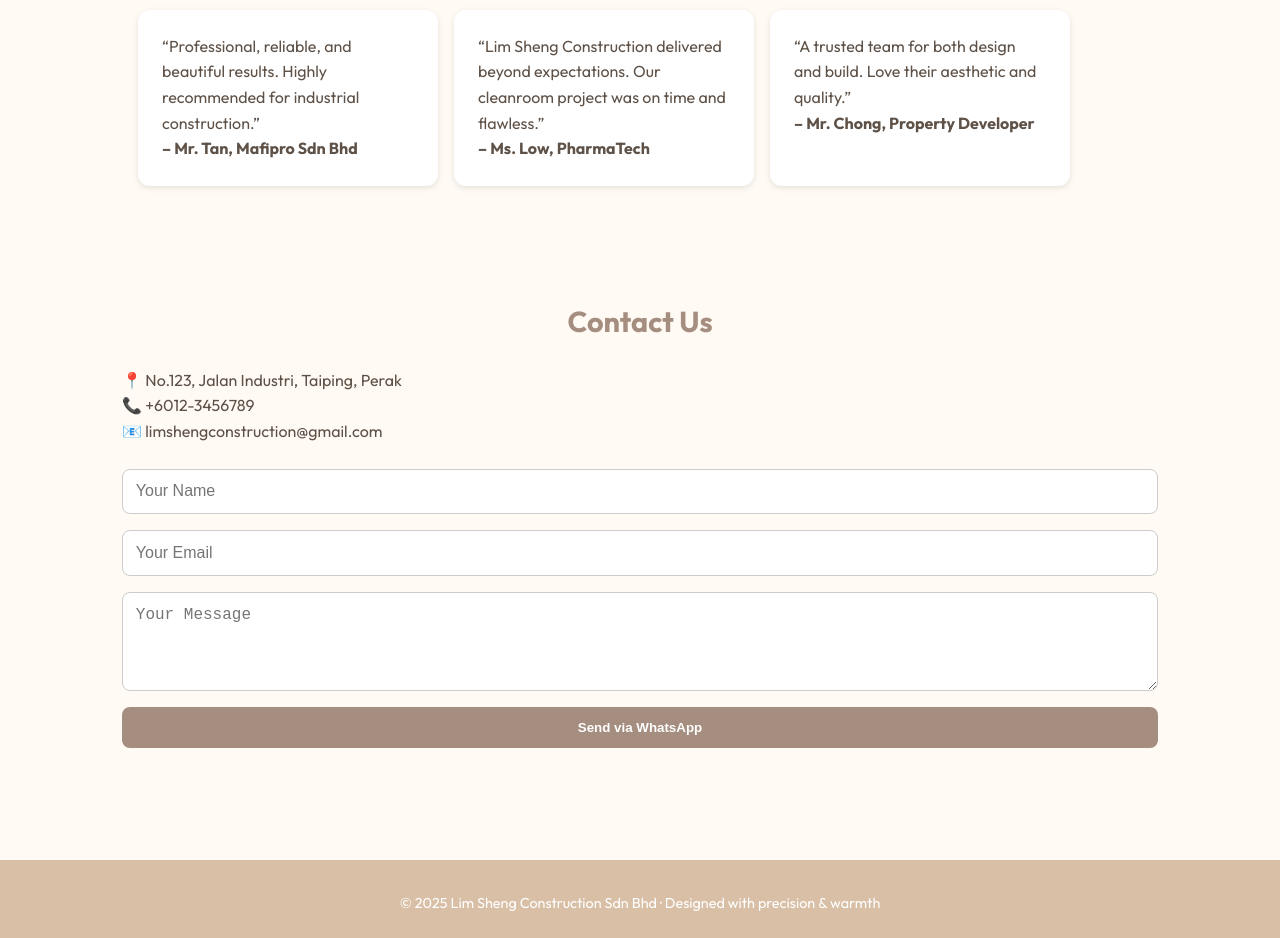
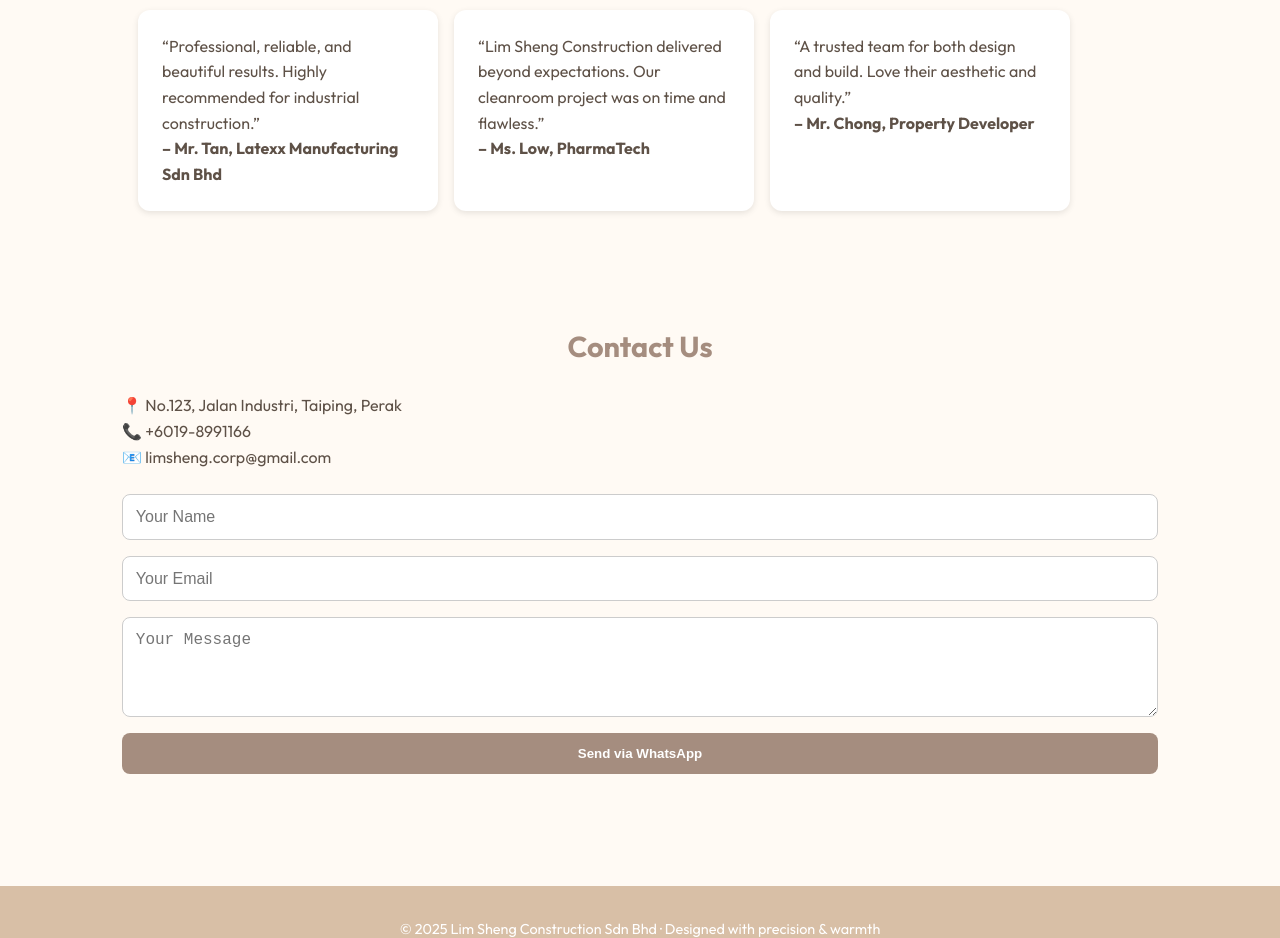
Before and after one commit to marco636363/limsheng, a plain HTML site: page index.html in a window 1280 px wide. Shown: the part 2380-3318 px from the top of the page. Drawn offline with Linux system fonts and the light colour scheme.

Commit message:
Update index.html

```diff
--- a/index.html
+++ b/index.html
@@ -267,7 +267,7 @@
     <div class="testimonials">
       <div class="testimonial">
         <p>“Professional, reliable, and beautiful results. Highly recommended for industrial construction.”</p>
-        <strong>– Mr. Tan, Mafipro Sdn Bhd</strong>
+        <strong>– Mr. Tan, Latexx Manufacturing Sdn Bhd</strong>
       </div>
       <div class="testimonial">
         <p>“Lim Sheng Construction delivered beyond expectations. Our cleanroom project was on time and flawless.”</p>
@@ -284,8 +284,8 @@
     <h3>Contact Us</h3>
     <p>
       📍 No.123, Jalan Industri, Taiping, Perak<br />
-      📞 +6012-3456789<br />
-      📧 limshengconstruction@gmail.com
+      📞 +6019-8991166<br />
+      📧 limsheng.corp@gmail.com
     </p>
     <form id="contact-form" onsubmit="sendToWhatsApp(event)">
       <input type="text" id="name" placeholder="Your Name" required />
```
